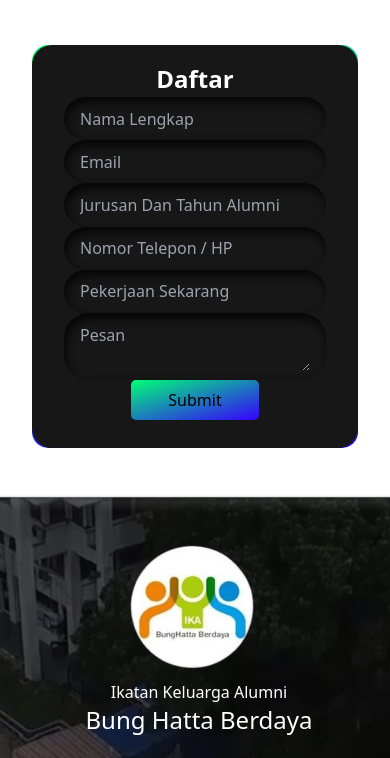
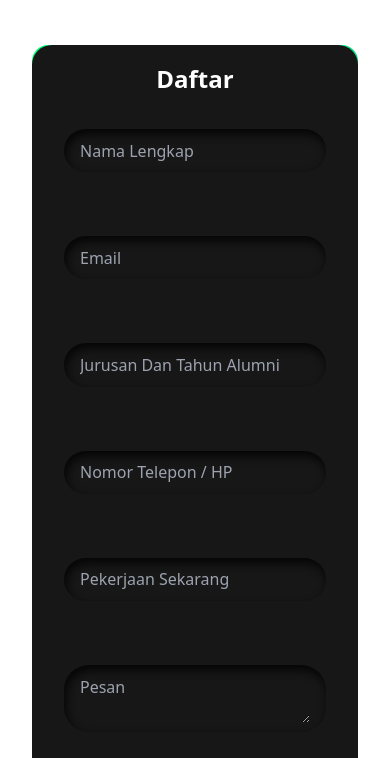
Before and after one commit to redhadefinto/bung-hatta-univ, a plain HTML site: page src/kontak/index.html in a window 390 px wide. Shown: the part 63-821 px from the top of the page. Drawn offline with Linux system fonts and the light colour scheme.

```diff
--- a/src/kontak/index.html
+++ b/src/kontak/index.html
@@ -64,7 +64,7 @@
           </div>
         </div>
       </div>
-      <div class="flex flex-col lg:gap-8" id="box-form">
+      <div class="flex flex-col id="box-form" style="gap: 2rem;">
         <p id="heading">Daftar</p>
         <div class="field px-4" id="box-name">
           <input type="text" class="input-field" placeholder="Nama Lengkap" autocomplete="off" name="nama lengkap" id="name">
```
